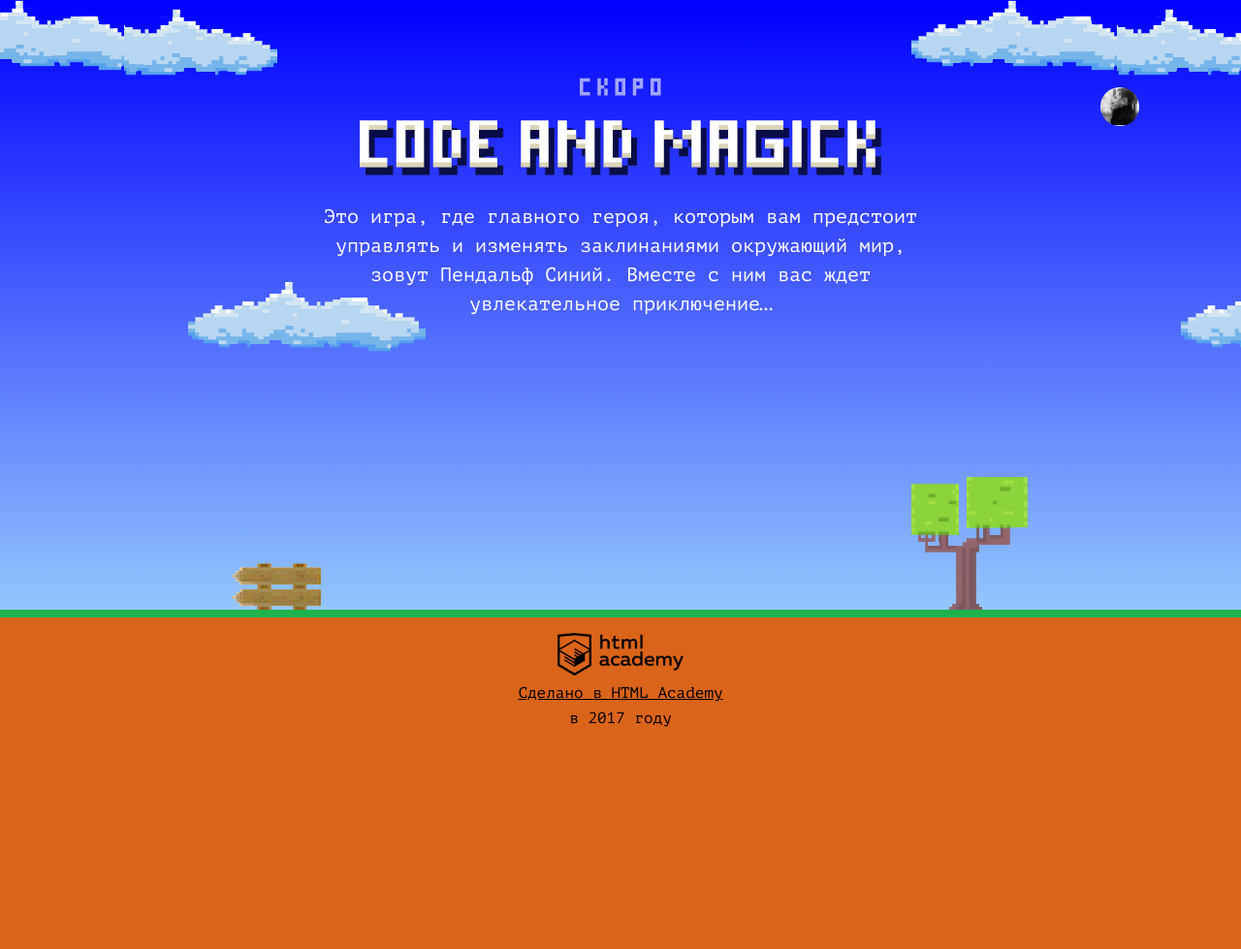
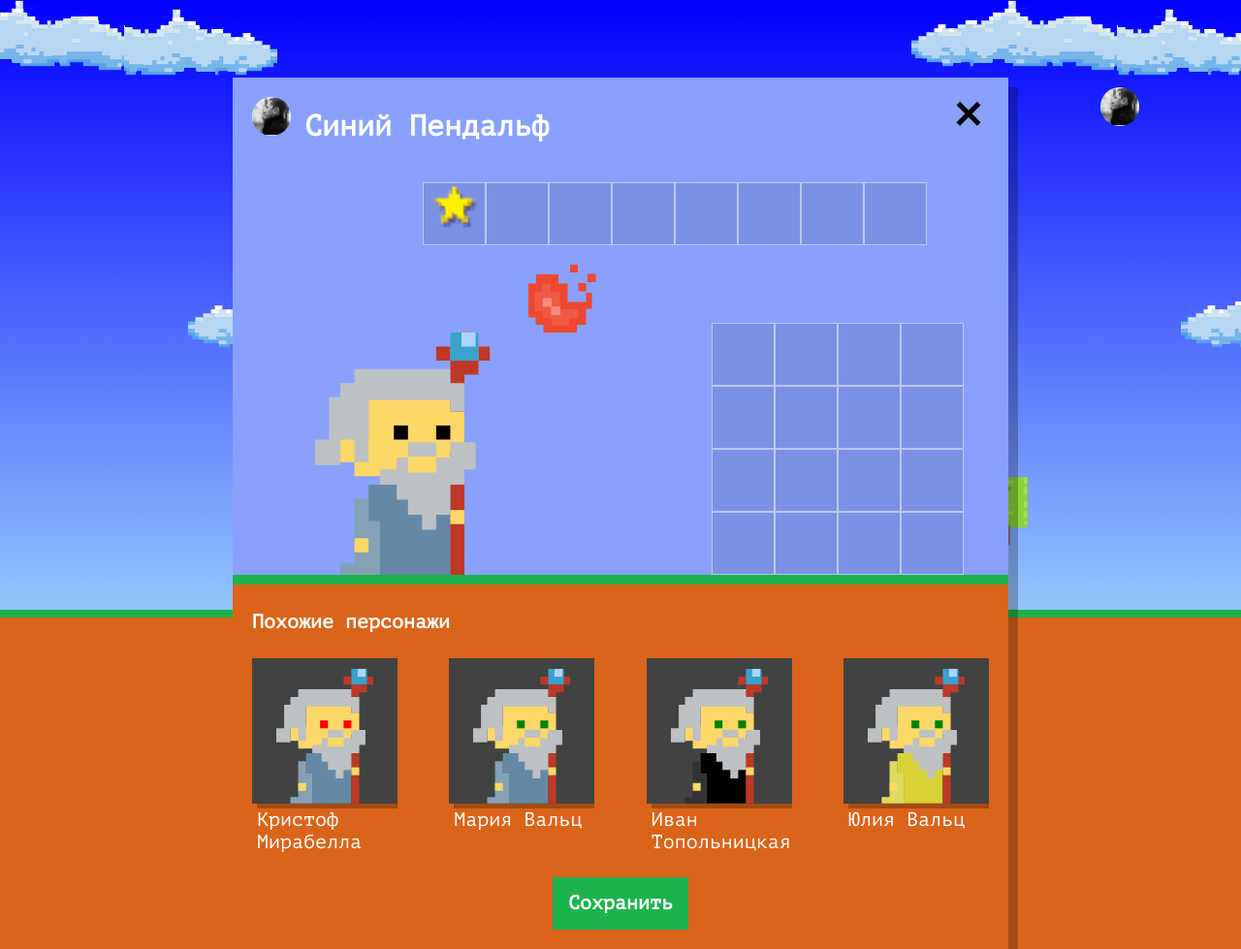
Before and after one commit to VoronNess/1297343-code-and-magick-21, a website: page index.html in a window 1280 px wide. Shown: the whole page at 97% size. Before the commit the page ends 800 px from the top, so only its background shows below. Drawn offline with Linux system fonts and the light colour scheme.

Commit message:
3 модуль

```diff
--- a/index.html
+++ b/index.html
@@ -207,6 +207,7 @@
     }
   </script>
   <script src="js/stat.js"></script>
+  <script src="js/setup.js"></script>
   <script src="js/game.js"></script>
 
 </body>
--- /dev/null
+++ b/js/setup.js
@@ -0,0 +1,49 @@
+'use strict';
+
+const userDialog = document.querySelector(`.setup`);
+userDialog.classList.remove(`hidden`);
+
+document.querySelector(`.setup-similar`).classList.remove(`hidden`);
+
+const similarListElement = document.querySelector(`.setup-similar-list`);
+const similarWizardTemplate = document.querySelector(`#similar-wizard-template`)
+    .content
+    .querySelector(`.setup-similar-item`);
+
+
+const WIZARD_NAMES = [`Иван`, `Хуан Себастьян`, `Мария`, `Кристоф`, `Виктор`, `Юлия`, `Люпита`, `Вашингтон`];
+const SURNAMES = [`да Марья`, `Верон`, `Мирабелла`, `Вальц`, `Онопко`, `Топольницкая`, `Нионго`, `Ирвинг`];
+const COATCOLOR = [`rgb(101, 137, 164)`, `rgb(241, 43, 107)`, `rgb(146, 100, 161)`, `rgb(56, 159, 117)`, `rgb(215, 210, 55)`, `rgb(0, 0, 0)`];
+const EYESCOLOR = [`black`, `red`, `blue`, `yellow`, `green`];
+
+
+const getRandom = (arr) => {
+  let i = Math.floor(Math.random() * arr.length);
+  let random = arr[i];
+  return random;
+};
+
+const getWizards = (names, surnames, colors1, colors2) =>{
+  let wizards = [];
+  for (let k = 0; k < 4; k++) {
+    let nameRandom = getRandom(names) + ` ` + getRandom(surnames);
+    let coatColorRandom = getRandom(colors1);
+    let eyesColorRandom = getRandom(colors2);
+
+    wizards.push({name: nameRandom, coatColor: coatColorRandom, eyesColor: eyesColorRandom});
+  }
+  return wizards;
+};
+const renderWizards = (names, surnames, colors1, colors2) => {
+  for (let i = 0; i < names.length; i++) {
+    const wizardElement = similarWizardTemplate.cloneNode(true);
+    const wizardsRandom = getWizards(names, surnames, colors1, colors2);
+
+    wizardElement.querySelector(`.setup-similar-label`).textContent = wizardsRandom[i].name;
+    wizardElement.querySelector(`.wizard-coat`).style.fill = wizardsRandom[i].coatColor;
+    wizardElement.querySelector(`.wizard-eyes`).style.fill = wizardsRandom[i].eyesColor;
+
+    similarListElement.appendChild(wizardElement);
+  }
+};
+renderWizards(WIZARD_NAMES, SURNAMES, COATCOLOR, EYESCOLOR);
```
